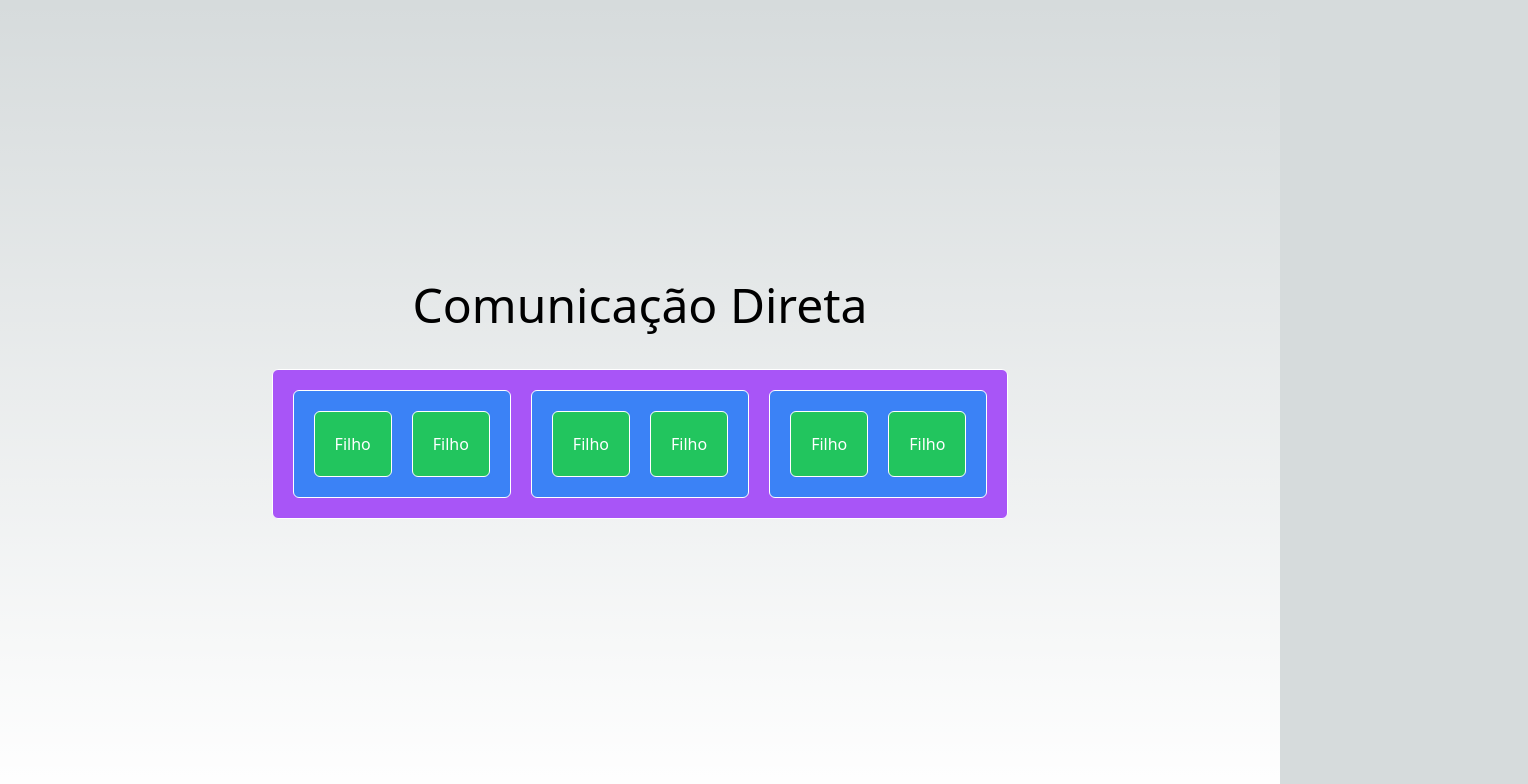
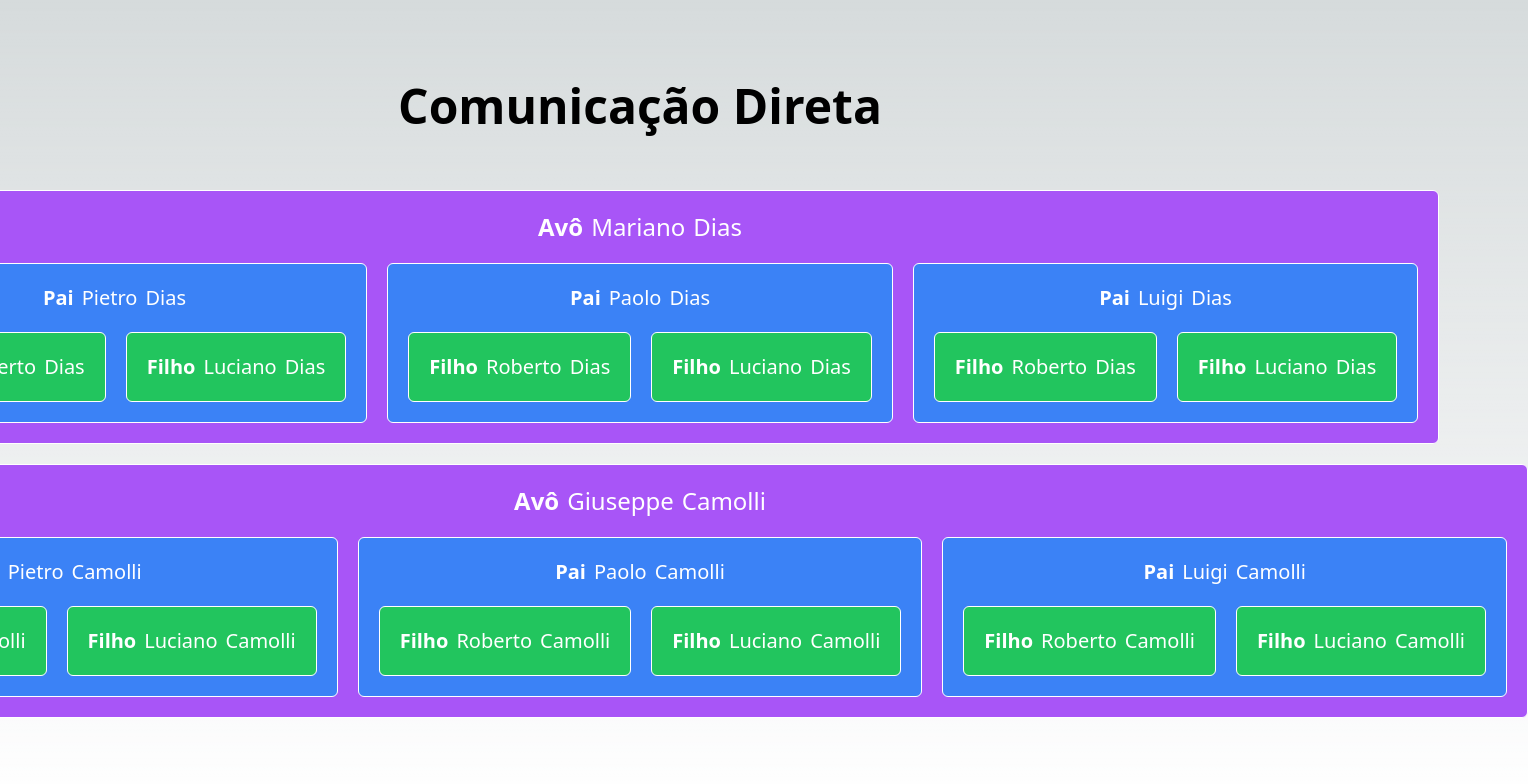
Before and after one commit to lafadovale/app-inicial, a Next.js app: page /comunicacao/direta in a window 1280 px wide. Shown: the top 784 px of the page, 1528 px wide, since content can reach past the window. Built offline with nearby package versions, Linux system fonts and the light colour scheme.

Commit message:
Direct communication

```diff
--- a/src/components/comunicacaodireta/Avo.tsx
+++ b/src/components/comunicacaodireta/Avo.tsx
@@ -1,16 +1,28 @@
 import Pai from "./Pai";
 
-export default function Avo() {
+interface AvoProps {
+  nome: string;
+  sobrenome: string;
+}
+
+export default function Avo({ nome, sobrenome }: AvoProps) {
   return (
     <div
       className={`
-      flex gap-5 p-5 rounded-md
+      flex flex-col gap-5 p-5 rounded-md
       bg-purple-500 text-white border border-white
     `}
     >
-      <Pai />
-      <Pai />
-      <Pai />
+      <div className='flex justify-center gap-2 text-2xl'>
+        <span className='font-black'>Avô</span>
+        <span>{nome}</span>
+        <span>{sobrenome}</span>
+      </div>
+      <div className='flex gap-5'>
+        <Pai nome='Pietro' sobrenome={sobrenome} />
+        <Pai nome='Paolo' sobrenome={sobrenome} />
+        <Pai nome='Luigi' sobrenome={sobrenome} />
+      </div>
     </div>
   );
 }
--- a/src/components/comunicacaodireta/Filho.tsx
+++ b/src/components/comunicacaodireta/Filho.tsx
@@ -1,4 +1,9 @@
-export default function Filho() {
+interface FilhoProps {
+  nome: string;
+  sobrenome: string;
+}
+
+export default function Filho({ nome, sobrenome }: FilhoProps) {
   return (
     <div
       className={`
@@ -6,7 +11,11 @@ export default function Filho() {
       bg-green-500 rounded-md p-5 border border-white
     `}
     >
-      <h1>Filho</h1>
+      <div className='flex justify-center gap-2 text-xl'>
+        <span className='font-black'>Filho</span>
+        <span>{nome}</span>
+        <span>{sobrenome}</span>
+      </div>
     </div>
   );
 }
--- a/src/components/comunicacaodireta/Pai.tsx
+++ b/src/components/comunicacaodireta/Pai.tsx
@@ -1,16 +1,28 @@
 import Filho from "./Filho";
 
-export default function Pai() {
+interface PaiProps {
+  nome: string;
+  sobrenome: string;
+}
+
+export default function Pai({ nome, sobrenome }: PaiProps) {
   return (
     <div
       className={`
-      flex gap-5
+      flex flex-col gap-5
       bg-blue-500 text-white border border-white
       rounded-md p-5
     `}
     >
-      <Filho />
-      <Filho />
+      <div className='flex justify-center gap-2 text-xl'>
+        <span className='font-black'>Pai</span>
+        <span>{nome}</span>
+        <span>{sobrenome}</span>
+      </div>
+      <div className='flex gap-5'>
+        <Filho nome='Roberto' sobrenome={sobrenome} />
+        <Filho nome='Luciano' sobrenome={sobrenome} />
+      </div>
     </div>
   );
 }
--- a/src/pages/comunicacao/direta.tsx
+++ b/src/pages/comunicacao/direta.tsx
@@ -2,9 +2,10 @@ import Avo from "@/components/comunicacaodireta/Avo";
 
 export default function PaginaDireta() {
   return (
-    <div className='flex flex-col justify-center items-center h-screen'>
-      <h1 className='text-5xl mb-10'>Comunicação Direta</h1>
-      <Avo />
+    <div className='flex flex-col gap-5 justify-center items-center h-screen'>
+      <h1 className='text-5xl font-black mb-10'>Comunicação Direta</h1>
+      <Avo nome='Mariano' sobrenome='Dias' />
+      <Avo nome='Giuseppe' sobrenome='Camolli' />
     </div>
   );
 }
```
